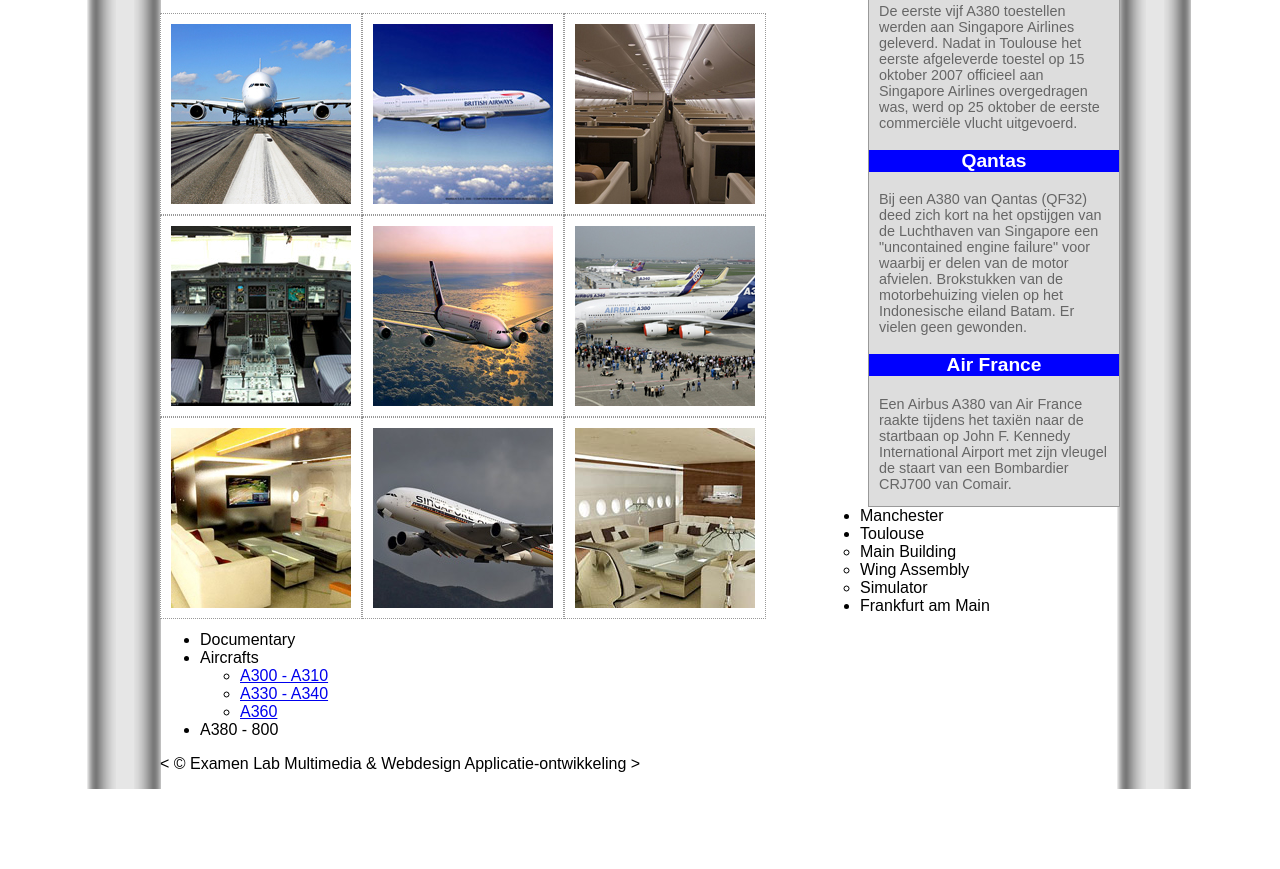
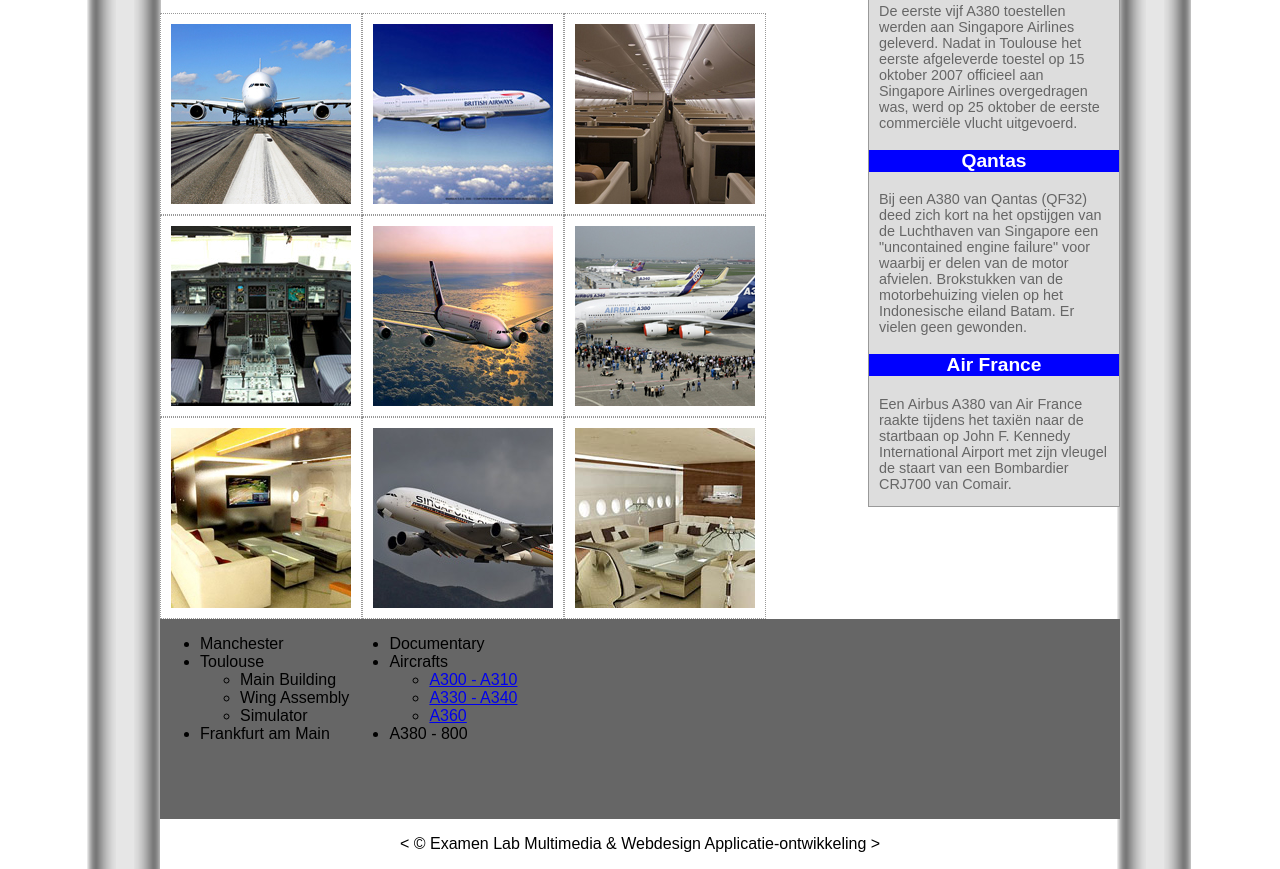
Before and after one commit to Thomaske21/Web-Development, a plain HTML site: page css5/airbus.html in a window 1280 px wide. Shown: the part 447-1316 px from the top of the page. Before the commit the page ends 1236 px from the top, so only its background shows below. Drawn offline with Linux system fonts and the light colour scheme.

Commit message:
Update airbus.css

```diff
--- a/css5/Styles/airbus.css
+++ b/css5/Styles/airbus.css
@@ -71,3 +71,20 @@ body {
     float: left;
     padding: 10px;
 }
+.bottom {
+    float: left;
+    background-color: #666666;
+    width: 960px;
+    height: 200px;
+}
+.block {
+    float: left;
+}
+.copyright {
+    text-align: center;
+    background-color: white;
+    color: black;
+    float: left;
+    padding-left: 25%;
+    font-family: Arial, serif;
+}
```
